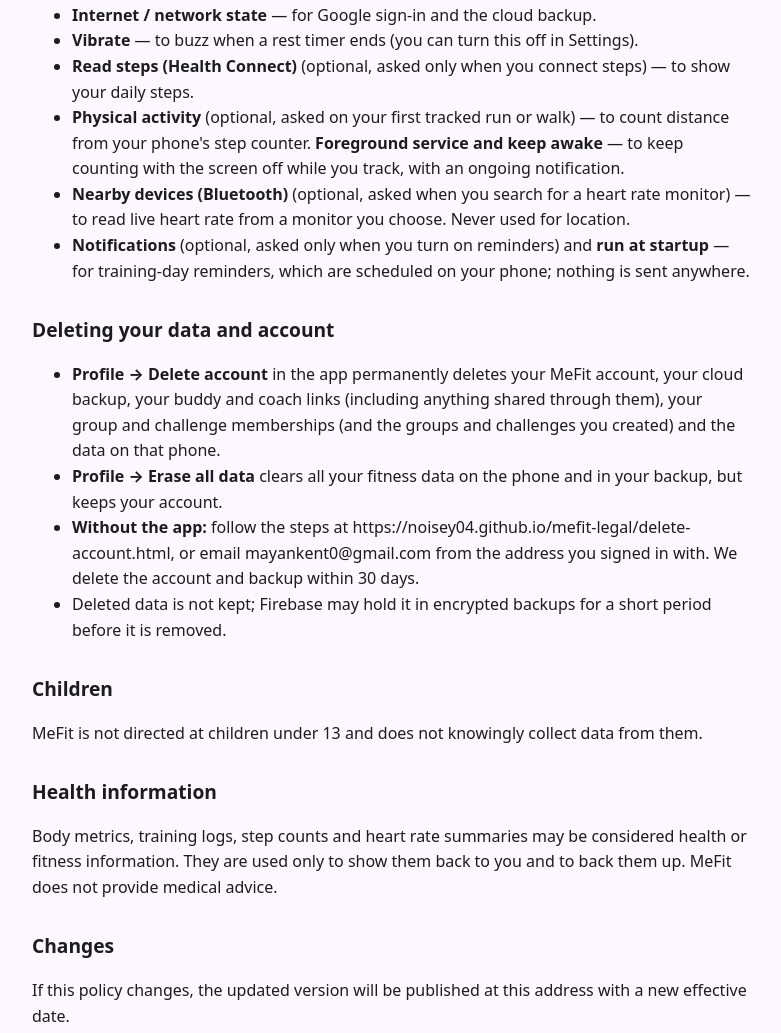
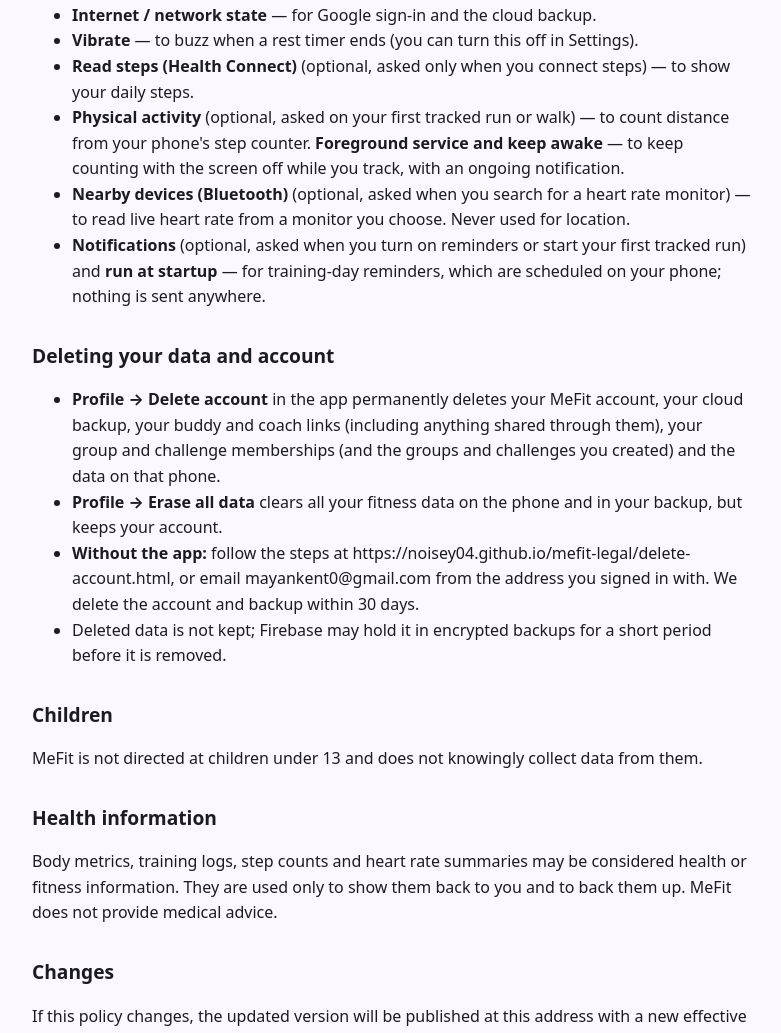
Before and after one commit to noisey04/mefit-legal, a plain HTML site: page privacy-policy.html in a window 1280 px wide. Shown: the part 4695-5728 px from the top of the page, without its empty margins (248-1029 px from the left). Drawn offline with Linux system fonts and the light colour scheme.

Commit message:
Privacy policy: notifications also for the tracking notification
Co-Authored-By: Claude Opus 5.5 <noreply@anthropic.com>
Claude-Session: https://claude.ai/code/session_01XGgt3BwJipfQR6wqjCDYQr

```diff
--- a/privacy-policy.html
+++ b/privacy-policy.html
@@ -89,7 +89,7 @@
 <li><strong>Read steps (Health Connect)</strong> (optional, asked only when you connect steps) — to show your daily steps.</li>
 <li><strong>Physical activity</strong> (optional, asked on your first tracked run or walk) — to count distance from your phone's step counter. <strong>Foreground service and keep awake</strong> — to keep counting with the screen off while you track, with an ongoing notification.</li>
 <li><strong>Nearby devices (Bluetooth)</strong> (optional, asked when you search for a heart rate monitor) — to read live heart rate from a monitor you choose. Never used for location.</li>
-<li><strong>Notifications</strong> (optional, asked only when you turn on reminders) and <strong>run at startup</strong> — for training-day reminders, which are scheduled on your phone; nothing is sent anywhere.</li>
+<li><strong>Notifications</strong> (optional, asked when you turn on reminders or start your first tracked run) and <strong>run at startup</strong> — for training-day reminders, which are scheduled on your phone; nothing is sent anywhere.</li>
 </ul>
 <h2>Deleting your data and account</h2>
 <ul>
```
